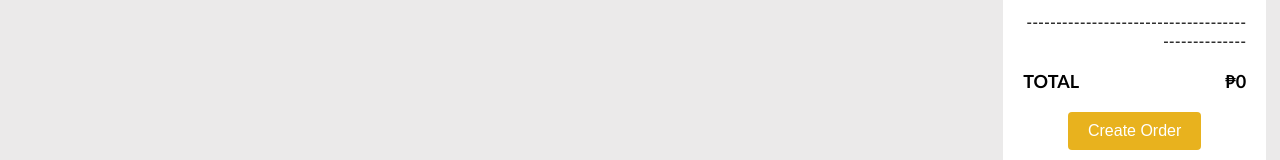
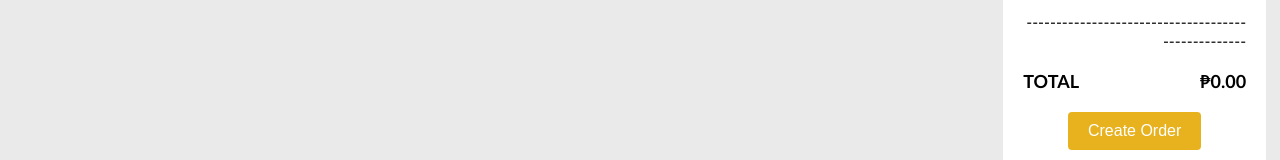
Before and after one commit to mjmj112233/SPoSS, a React (Create React App) app in the folder frontend/: page / in a window 1280 px wide. Shown: the part 298-458 px from the top of the page. Built offline with nearby package versions, Linux system fonts and the light colour scheme; no server answers; sample sign-in values are in the browser's storage.

Commit message:
fixed amount bug

```diff
--- a/frontend/src/customer/components/Receipt.js
+++ b/frontend/src/customer/components/Receipt.js
@@ -4,14 +4,16 @@ import styles from './receipt.module.css';
 import { FontAwesomeIcon } from '@fortawesome/react-fontawesome';
 import { faMinusCircle, faPlusCircle, faTrashAlt } from '@fortawesome/free-solid-svg-icons';
 
-//Component to display and manage the receipt of selected items
+// Component to display and manage the receipt of selected items
 const Receipt = ({ selectedItems, updateItemQuantity, removeItem }) => {
+    // Function to calculate the amount for each item based on price and quantity
     const calculateAmount = (price, quantity) => {
-        return price * quantity;
+        return (price * quantity).toFixed(2);
     };
 
+    // Function to calculate the total amount for all selected items
     const calculateTotal = () => {
-        return selectedItems.reduce((total, item) => total + calculateAmount(item.price, item.quantity), 0);
+        return selectedItems.reduce((total, item) => total + parseFloat(calculateAmount(item.price, item.quantity)), 0).toFixed(2);
     };
 
     const navigate = useNavigate();
@@ -54,6 +56,7 @@ const Receipt = ({ selectedItems, updateItemQuantity, removeItem }) => {
         }
     };
 
+    // Handles changing the quantity of an item
     const handleQuantityChange = (index, newQuantity) => {
         if (newQuantity <= 0) {
             removeItem(index);
@@ -92,7 +95,7 @@ const Receipt = ({ selectedItems, updateItemQuantity, removeItem }) => {
                                 />
                             </td>
                             <td>{item.name}</td>
-                            <td>₱{item.price}</td>
+                            <td>₱{parseFloat(item.price).toFixed(2)}</td>
                             <td>₱{calculateAmount(item.price, item.quantity)}</td>
                             <td>
                                 <FontAwesomeIcon
```
